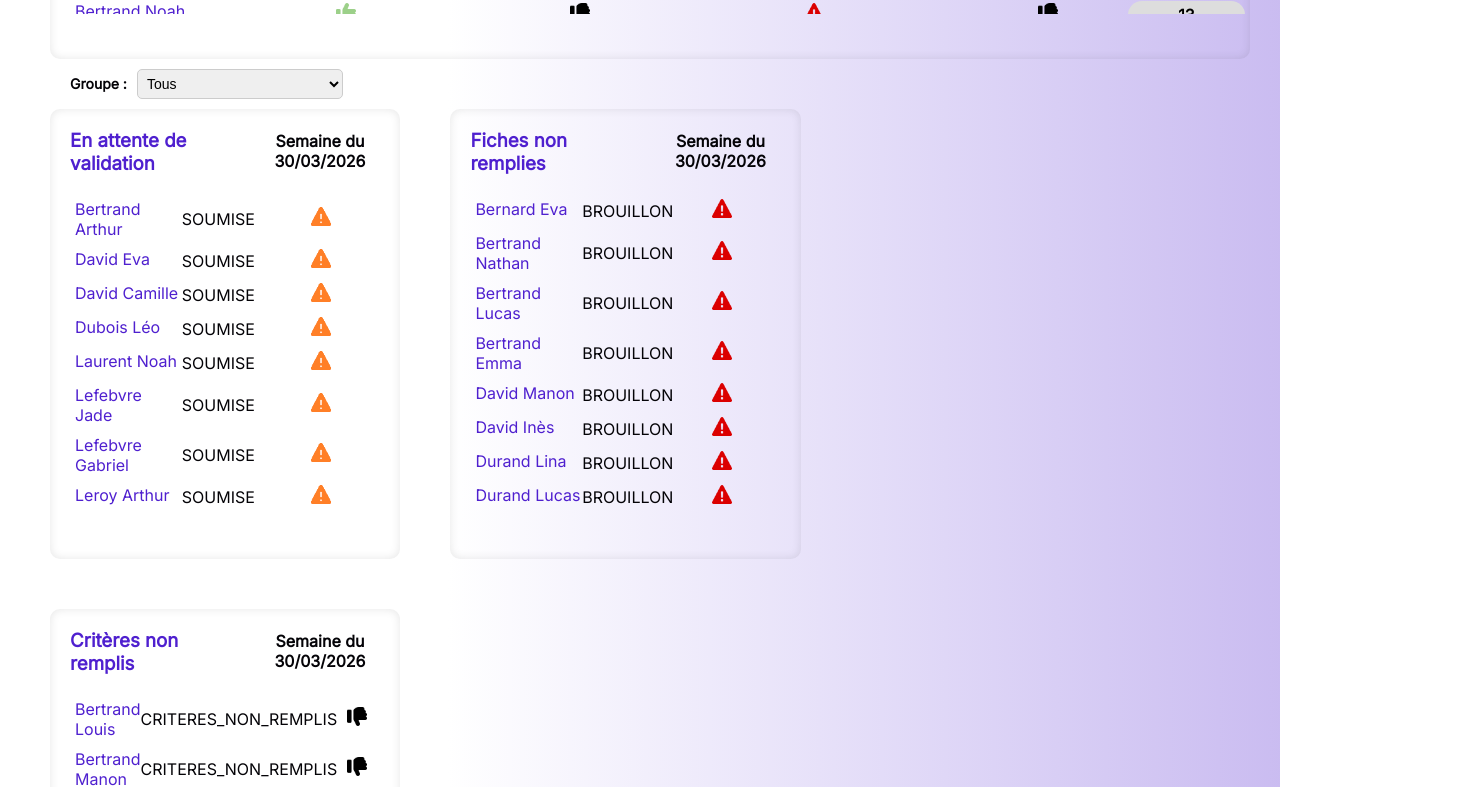
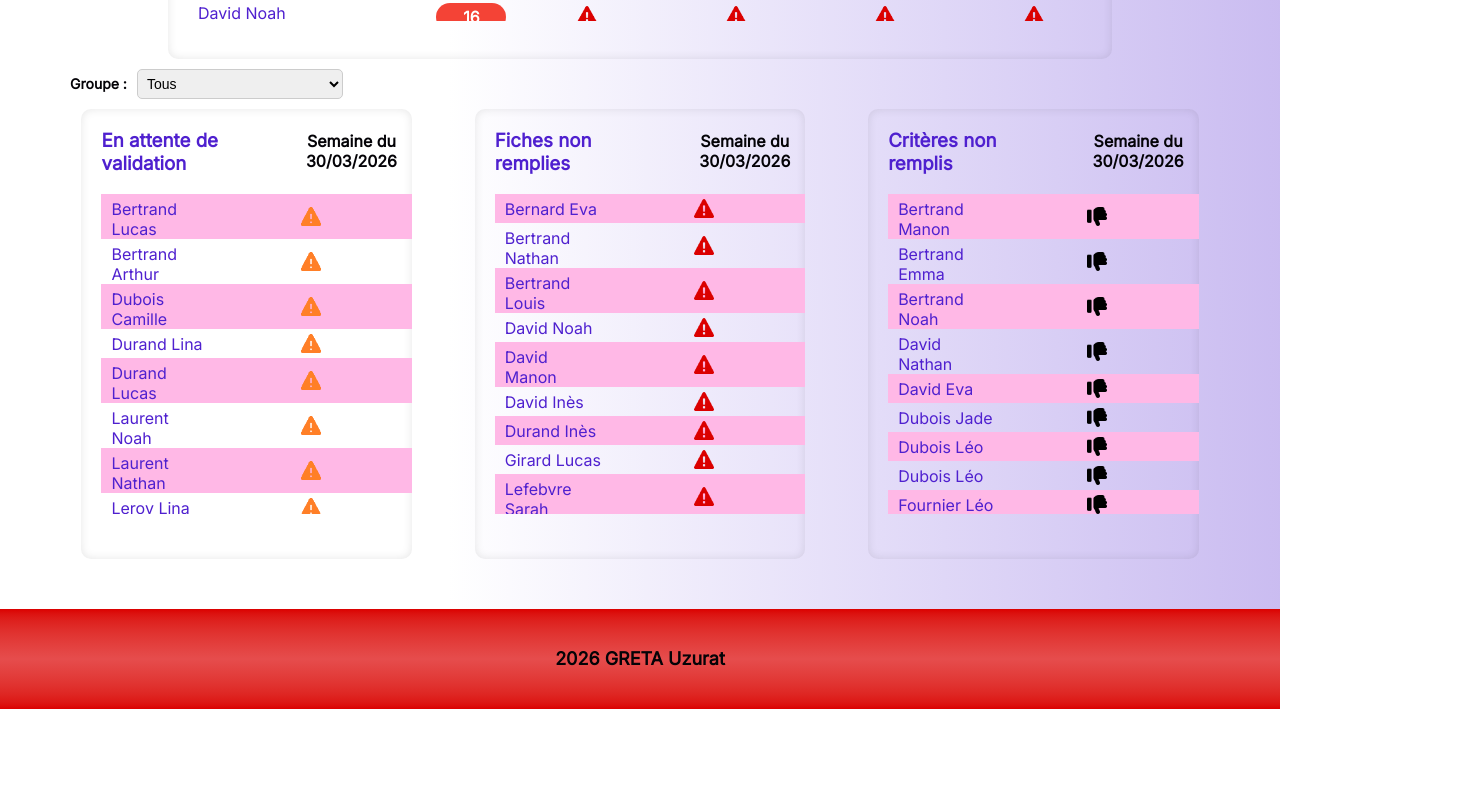
Before and after one commit to paskool87/Projet_GRETA_2, a React app in the folder frontend/: page /BoardAdmin in a window 1280 px wide. Shown: the part 908-1695 px from the top of the page, 1460 px wide, since content can reach past the window. After the commit the page ends 1617 px from the top, so only its background shows below. Built offline with nearby package versions, Linux system fonts and the light colour scheme; sample sign-in values are in the browser's storage; the HTML template or start-up script is replaced by a standard one.

Commit message:
BoardAdmin couleur une ligne sur deux

```diff
--- a/frontend/src/index.scss
+++ b/frontend/src/index.scss
@@ -7,6 +7,8 @@
   --color-accent: #745BBE;
   --color-bg: #FBFBFE;
   --color-text: #040307;
+  --color-line:#ffb8e6;
+  --color-hover:#d400ff;
 
 
   /* Typo */
--- a/frontend/src/pages/BoardAdmin/BoardAdmin.scss
+++ b/frontend/src/pages/BoardAdmin/BoardAdmin.scss
@@ -50,13 +50,12 @@
       flex-wrap: wrap;
 
       &-list {
-        width: 100%;
+        width: 80%;
         box-shadow: inset 0 0 10px rgba(0, 0, 0, 0.1);
         border-radius: 10px;
-        padding-left: 20px;
         position: relative;
+        margin: auto;
         margin-bottom: 50px;
-        margin-right: 50px;
         height: 450px;
 
         &.second-list {
@@ -73,11 +72,12 @@
         }
 
         &-header {
-          width: 90%;
+          width: 100%;
           display: grid;
-          grid-template-columns: 100px 300px 250px 300px 280px 160px;
+          grid-template-columns: 1.4fr 0.8fr 1fr 1fr 1fr 1fr;
           align-items: center;
           font-weight: bold;
+          padding-left: 20px;
 
           & h3 {
             margin-top: 20px;
@@ -93,6 +93,7 @@
           max-height: 320px;
 
           overflow-y: scroll;
+          padding-left: 20px;
 
           & ul {
             width: 100%;
@@ -100,23 +101,27 @@
             padding: 0;
             margin: 0;
             & li {
-              padding: 5px;
+              padding: 5px 5px 0px 10px;
               margin: 0;
               display: grid;
-              grid-template-columns: 0.5fr 1fr 1fr 1fr 1fr 0.5fr;
+              grid-template-columns: 1.6fr 0.5fr 1fr 1fr 1fr 1fr;
               text-decoration: none;
               box-sizing: border-box;
+
               & a {
                 color: var(--color-secondary);
                 text-decoration: none;
 
                 &:hover {
-                  color: var(--color-primary);
+                  color: var(--color-hover);
                   text-decoration: underline;
-                  transform: scale(1.1);
+                  text-shadow: 0 0 8px var(--color-hover);
+                  transform: scale(1.01);
+                  transition: 0.15s ease-out;
                 }
               }
               & .number-badge {
+                width: 50px;
                 padding: 4px 10px;
                 border-radius: 999px;
                 font-weight: bold;
@@ -134,6 +139,9 @@
                   color: white;
                 }
               }
+            }
+            & li:nth-child(odd) {
+              background-color: var(--color-line);
             }
           }
         }
@@ -170,7 +178,7 @@
 
 .fiche-date {
   display: flex;
-  justify-content: space-between;
+  justify-content: space-around;
   align-items: center;
   gap: 10px;
   width: 70%;
--- a/frontend/src/pages/BoardAdmin/index.jsx
+++ b/frontend/src/pages/BoardAdmin/index.jsx
@@ -36,15 +36,17 @@ function BoardAdmin() {
 
   console.log("Données récupérées :", data);
 
-  const listeAlternants = useAlphabeticSort(data.map((alt) => {
+  const listeAlternants = useAlphabeticSort(
+    data.map((alt) => {
       const fiches = alt.fiche || [];
 
-    // ajuster les variables pour correspondre à la semaine dernière(fiche à valider) (surement faire length -2 pour dernière_fiche)
-    const derniere_fiche = fiches.length > 0 ? fiches[fiches.length - 1] : null;
+      // ajuster les variables pour correspondre à la semaine dernière(fiche à valider) ( faire length -2 pour dernière_fiche)
+      const derniere_fiche =
+        fiches.length > 0 ? fiches[fiches.length - 2] : null;
 
       const allStatusFiches = fiches.map((f) => f.status_fiche);
 
-    const pastFichesAlternants = fiches.slice(0, -1).map((f) => ({
+      const pastFichesAlternants = fiches.slice(0, -2).map((f) => ({
         //slice (0,-2) pour correspondre à la semaine dernière
         id: f.id,
         status: f.status_fiche,
@@ -53,7 +55,7 @@ function BoardAdmin() {
 
       const last4Fiches = [...fiches]
         .sort((a, b) => new Date(b.date_debut) - new Date(a.date_debut)) // plus récent d'abord
-      .slice(0, 4)
+        .slice(1, 5) // prendre les 4 fiches précédentes (en excluant la dernière fiche qui est la semaine en cours)
         .map((f) => ({
           id: f.id,
           status: f.status_fiche,
@@ -75,7 +77,9 @@ function BoardAdmin() {
           (f) => f.status !== "VALIDE",
         ).length,
       };
-  }), "nom");
+    }),
+    "nom",
+  );
 
   const mapping = {
     "Total alternants": () => true,
@@ -143,6 +147,8 @@ function BoardAdmin() {
     return matchStatut && matchGroupe;
   });
 
+
+
   return (
     <>
       <Navbar />
@@ -189,6 +195,8 @@ function BoardAdmin() {
               <div className="board-admin-main-lists-list-header">
                 <h3>Total alternants</h3>
 
+                <p>Fiches précédentes non conformes </p>
+
                 <p>
                   Semaine du<br></br>
                   {lastMondays[0]}
@@ -205,18 +213,30 @@ function BoardAdmin() {
                   Semaine du<br></br>
                   {lastMondays[3]}
                 </p>
-                <p>Fiches précédentes non conformes </p>
               </div>
               <div className="board-admin-main-lists-list-content">
                 <ul>
                   {dataFiltreeTotal.map((alt) => (
-                    <li key={alt.alternantId}>
+                    <li key={alt.alternantId}  >
                       <Link
                         to={`/FicheAlternant/${alt.alternantId}`}
                         onClick={saveLocation}
                       >
                         {alt.nom} {alt.prenom}
                       </Link>
+
+                      <span
+                        className={
+                          //remettre 0 et 5 (ou 2)
+                          `number-badge
+                          ${alt.pastNotValidatedCount === 10 ? "success" : ""}
+                          ${alt.pastNotValidatedCount > 15 ? "danger" : ""}
+                   `
+                        }
+                      >
+                        {alt.pastNotValidatedCount}
+                      </span>
+
                       {alt.last4FichesAlternant.map((f, i) => (
                         <>
                           <div key={i} className="fiche-date">
@@ -230,17 +250,6 @@ function BoardAdmin() {
                           </div>
                         </>
                       ))}
-                      <span
-                        className={
-                          //remettre 0 et 5 (ou 2)
-                          `number-badge
-                          ${alt.pastNotValidatedCount === 10 ? "success" : ""}
-                          ${alt.pastNotValidatedCount > 15 ? "danger" : ""}
-                   `
-                        }
-                      >
-                        {alt.pastNotValidatedCount}
-                      </span>
                     </li>
                   ))}
                 </ul>
@@ -270,7 +279,7 @@ function BoardAdmin() {
                       <>
                         <div className="fiche-date">
                           <span className="fiche-badge">
-                            {alt.last4FichesAlternant[0]?.status || "N/A"}
+                            {/*alt.last4FichesAlternant[0]?.status || "N/A"*/}
                           </span>
 
                           <span>
@@ -309,7 +318,7 @@ function BoardAdmin() {
                       <>
                         <div className="fiche-date">
                           <span className="fiche-badge">
-                            {alt.last4FichesAlternant[0]?.status || "N/A"}
+                            {/*alt.last4FichesAlternant[0]?.status || "N/A"*/}
                           </span>
 
                           <span>
@@ -347,7 +356,7 @@ function BoardAdmin() {
                       <>
                         <div className="fiche-date">
                           <span className="fiche-badge">
-                            {alt.last4FichesAlternant[0]?.status || "N/A"}
+                            {/*alt.last4FichesAlternant[0]?.status || "N/A"*/}
                           </span>
 
                           <span>
```
Lines whose indentation alone changed are shown as unchanged.
